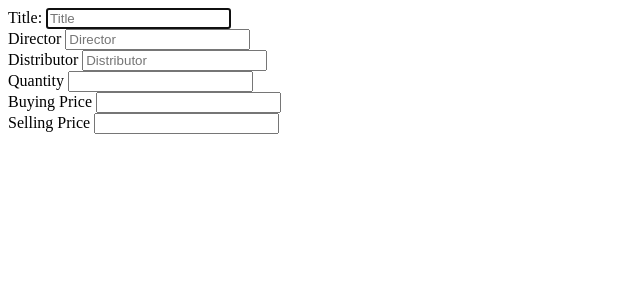
After one commit to 85Marcin/DVD_shop, a Flask app: page /new in a window 1280 px wide. The commit adds this page. Shown: the top 300 px of the page, without its empty margins (0-640 px from the left). Run offline with Flask 2, Linux system fonts and the light colour scheme.

Commit message:
added new.html with a form

```diff
--- a/controllers/controller.py
+++ b/controllers/controller.py
@@ -10,3 +10,7 @@ films_blueprint = Blueprint("films", __name__)
 def films():
     films = film_repository.select_all()
     return render_template("stock/index.html", films = films)
+
+@films_blueprint.route("/new")
+def new():
+    return render_template("new/new.html")
--- a/templates/index.html
+++ b/templates/index.html
@@ -1,5 +1,5 @@
 {% extends 'base.html' %} {%block contend%}
 
 <a href="/films"><h1>View stock</h1></a>
-
+<a href="/new"><h2>Add item</h2></a>
 {%endblock%}
--- /dev/null
+++ b/templates/new/new.html
@@ -0,0 +1,62 @@
+{% extends 'base.html' %} {%block contend%}
+<form action="/new" method="'POST">
+  <div>
+    <label for="title">Title:</label>
+    <input
+      type="text"
+      id="title"
+      name="title"
+      placeholder="Title"
+      required
+      autofocus
+    />
+  </div>
+  <div>
+    <label for="director">Director</label>
+    <input
+      type="text"
+      id="director"
+      name="director"
+      placeholder="Director"
+      required
+      autofocus
+    />
+  </div>
+  <div>
+    <label for="distributor">Distributor</label>
+    <input
+      type="text"
+      id="distributor"
+      name="distributor"
+      placeholder="Distributor"
+      required
+      autofocus
+    />
+  </div>
+  <div>
+    <label for="quantity">Quantity</label>
+    <input type="number" id="quantity" name="quantity" required autofocus />
+  </div>
+  <div>
+    <label for="buying_price">Buying Price</label>
+    <input
+      type="number"
+      id="buying_price"
+      name="buying_price"
+      required
+      autofocus
+    />
+  </div>
+  <div>
+    <label for="selling_price">Selling Price</label>
+    <input
+      type="number"
+      id="selling_price"
+      name="selling_price"
+      required
+      autofocus
+    />
+  </div>
+</form>
+
+{%endblock%}
```
Also changed, not shown: templates/stock/index.html (+0 -11 lines).
